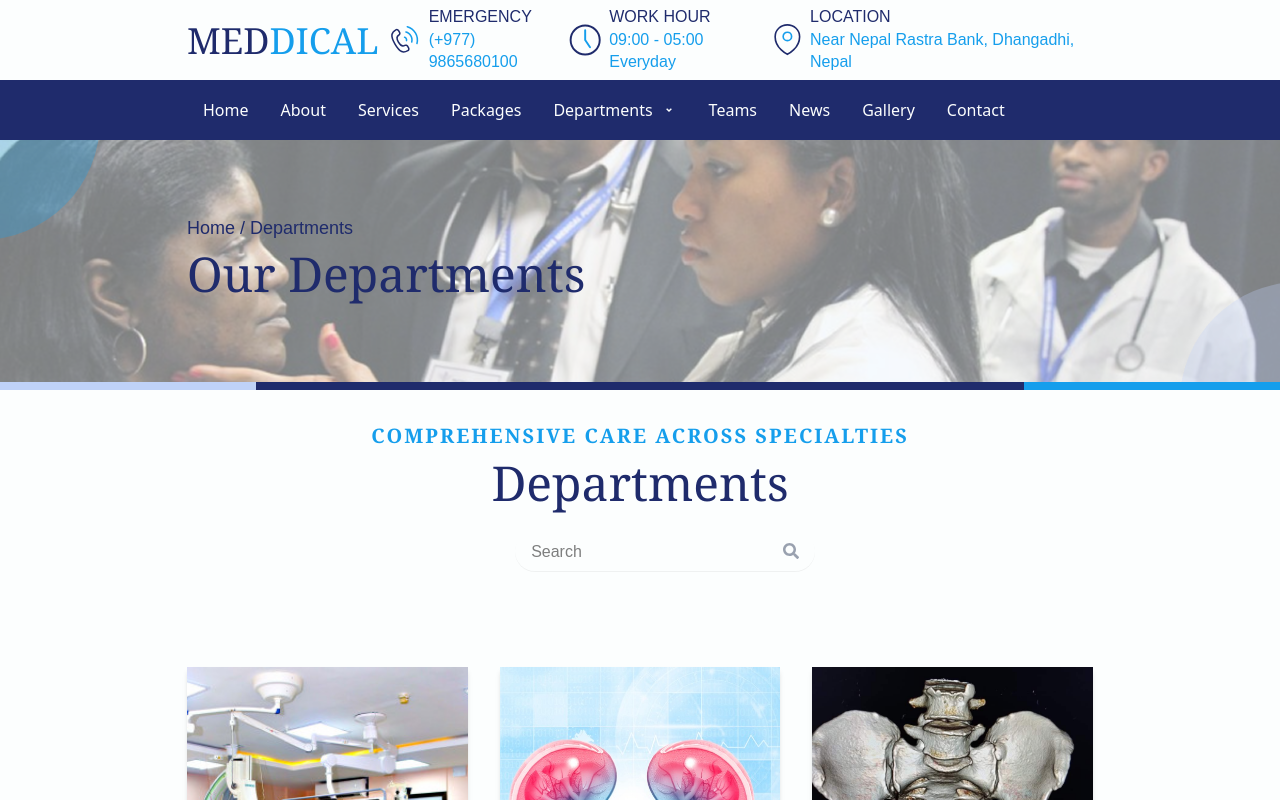
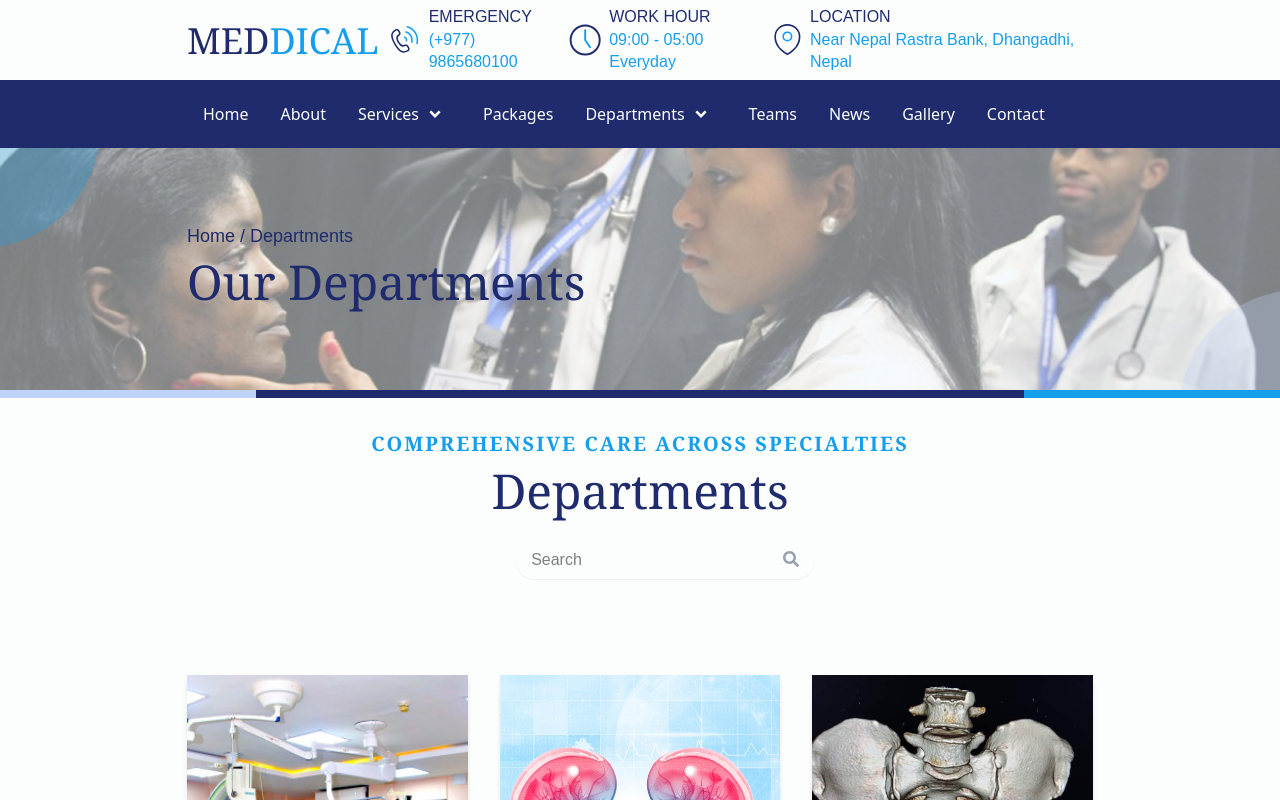
Before and after one commit to adhikareeprayush/medical-frontend, a React (Vite) app: page /departments in a window 1280 px wide. Shown: the top 800 px of the page. Built offline with nearby package versions, Linux system fonts and the light colour scheme.

Commit message:
dropdown updated

```diff
--- a/src/components/common/PageDropdown.jsx
+++ b/src/components/common/PageDropdown.jsx
@@ -1,60 +1,70 @@
-import { useState, useRef } from 'react';
-import DropBtn from '../DropBtn';
+import { useState, useRef, useEffect } from 'react';
 import { RiArrowDropDownLine } from 'react-icons/ri';
+import { Link } from 'react-router-dom';
 
-const DropdownNavItem = ({ label, items, onClick }) => {
-  const [isPageOpen, setIsPageOpen] = useState(false);
-  const pagesDropdownRef = useRef();
-  const [hoverTimeout, setHoverTimeout] = useState(null);
+const DropdownNavItem = ({ label, items, className = '' }) => {
+  const [isOpen, setIsOpen] = useState(false);
+  const dropdownRef = useRef(null);
+  let hoverTimeout;
 
   const handleMouseEnter = () => {
-    if (hoverTimeout) {
-      clearTimeout(hoverTimeout);
-      setHoverTimeout(null);
-    }
-    setIsPageOpen(true);
+    clearTimeout(hoverTimeout);
+    setIsOpen(true);
   };
 
   const handleMouseLeave = () => {
-    const timeout = setTimeout(() => {
-      setIsPageOpen(false);
+    hoverTimeout = setTimeout(() => {
+      setIsOpen(false);
     }, 200);
-    setHoverTimeout(timeout);
   };
 
+  useEffect(() => {
+    const handleClickOutside = (event) => {
+      if (dropdownRef.current && !dropdownRef.current.contains(event.target)) {
+        setIsOpen(false);
+      }
+    };
+
+    document.addEventListener('mousedown', handleClickOutside);
+    return () => {
+      document.removeEventListener('mousedown', handleClickOutside);
+      clearTimeout(hoverTimeout);
+    };
+  }, []);
+
   return (
-    <li
-      ref={pagesDropdownRef}
+    <div
+      className={`group relative mx-2 ${className}`}
+      ref={dropdownRef}
       onMouseEnter={handleMouseEnter}
       onMouseLeave={handleMouseLeave}
-      className="hover:text-primary ease relative cursor-pointer duration-200"
     >
-      <div className="flex cursor-pointer items-center gap-1">
+      {/* Top label */}
+      <div className="flex cursor-pointer items-center text-white">
         <span>{label}</span>
         <RiArrowDropDownLine
-          size={24}
-          styles={`w-3 h-3 transition-transform ${
-            isPageOpen ? 'rotate-180' : ''
-          }`}
+          className={`h-4 w-4 transition-transform ${isOpen ? 'rotate-180' : ''}`}
         />
       </div>
 
-      {isPageOpen && (
-        <div className="border-opacity-25 absolute top-20 left-0 z-[1000] mt-4 min-w-[600px] rounded-md border border-black bg-white p-4 shadow-lg">
-          <div className="grid grid-cols-3 gap-2">
+      {/* Dropdown Menu */}
+      {isOpen && (
+        <div className="absolute top-full left-0 z-50 mt-2 min-w-[550px] overflow-hidden rounded-sm border border-gray-100 bg-white shadow-xl">
+          <div className="grid grid-cols-3 gap-3 px-1 py-3">
             {items.map((item, index) => (
-              <div
+              <Link
                 key={index}
-                className="hover:text-primary cursor-pointer rounded-md px-4 py-2 text-sm font-semibold text-gray-700"
-                onClick={() => onClick(item)}
+                to={`/departments/${item.toLowerCase()}`}
+                className="hover:bg-primary cursor-pointer rounded-sm p-1 text-base text-gray-700 hover:text-white"
+                onClick={() => setIsOpen(false)}
               >
                 {item}
-              </div>
+              </Link>
             ))}
           </div>
         </div>
       )}
-    </li>
+    </div>
   );
 };
 
--- a/src/components/landing/Nav.jsx
+++ b/src/components/landing/Nav.jsx
@@ -3,6 +3,7 @@ import { useState } from 'react';
 import hamburger from '../../assets/icons/hamburger.svg';
 import close from '../../assets/icons/close.svg';
 import { RiArrowDropDownLine } from "react-icons/ri";
+import DropdownNavItem from '../common/PageDropdown';
 
 
 const navMenus = [
@@ -16,6 +17,19 @@ const navMenus = [
   { name: 'Gallery', path: '/gallery' },
   { name: 'Contact', path: '/contact' },
 ];
+
+const departments = [
+  'Cardiology',
+  'Neurology',
+  'Orthopedics',
+  'Pediatrics',
+  'Oncology',
+  'Gynecology',
+  'Dermatology',
+  'Radiology',
+];
+
+const services = ['Consultation', 'Emergency Care', 'Surgery', 'Diagnostics', 'Rehabilitation', 'Pharmacy', 'Laboratory', 'Radiology'];
 
 const Nav = () => {
   const [isOpen, setIsOpen] = useState(false);
@@ -31,35 +45,22 @@ const Nav = () => {
           {navMenus.map(({ name, path }, index) => {
             if (name === 'Departments') {
               return (
-                <div key={index} className="group relative mx-2">
-                  <div className="flex cursor-pointer items-center gap-1 text-white">
-                    <span>{name}</span>
-                    <RiArrowDropDownLine styles="w-3 h-3 transition-transform group-hover:rotate-180" />
-                  </div>
-
-                  {/* Dropdown */}
-                  <div className="absolute top-full left-0 z-50 hidden min-w-[600px] grid-cols-3 gap-4 rounded-lg bg-white p-4 text-black shadow-lg group-hover:grid">
-                    {[
-                      'Cardiology',
-                      'Neurology',
-                      'Pediatrics',
-                      'Oncology',
-                      'Orthopedics',
-                      'Dermatology',
-                      'ENT',
-                      'Radiology',
-                      'Psychiatry',
-                    ].map((dept, i) => (
-                      <Link
-                        key={i}
-                        to={`/departments/${dept.toLowerCase()}`}
-                        className="hover:bg-primary rounded-md px-4 py-2 text-sm font-medium hover:text-white"
-                      >
-                        {dept}
-                      </Link>
-                    ))}
-                  </div>
-                </div>
+                <DropdownNavItem
+                  key={index}
+                  label="Departments"
+                  items={departments}
+                  className="text-white"
+                />
+              );
+            }
+            else if (name === 'Services') {
+              return (
+                <DropdownNavItem
+                  key={index}
+                  label="Services"
+                  items={services}
+                  className="text-white"
+                />
               );
             }
 
```
